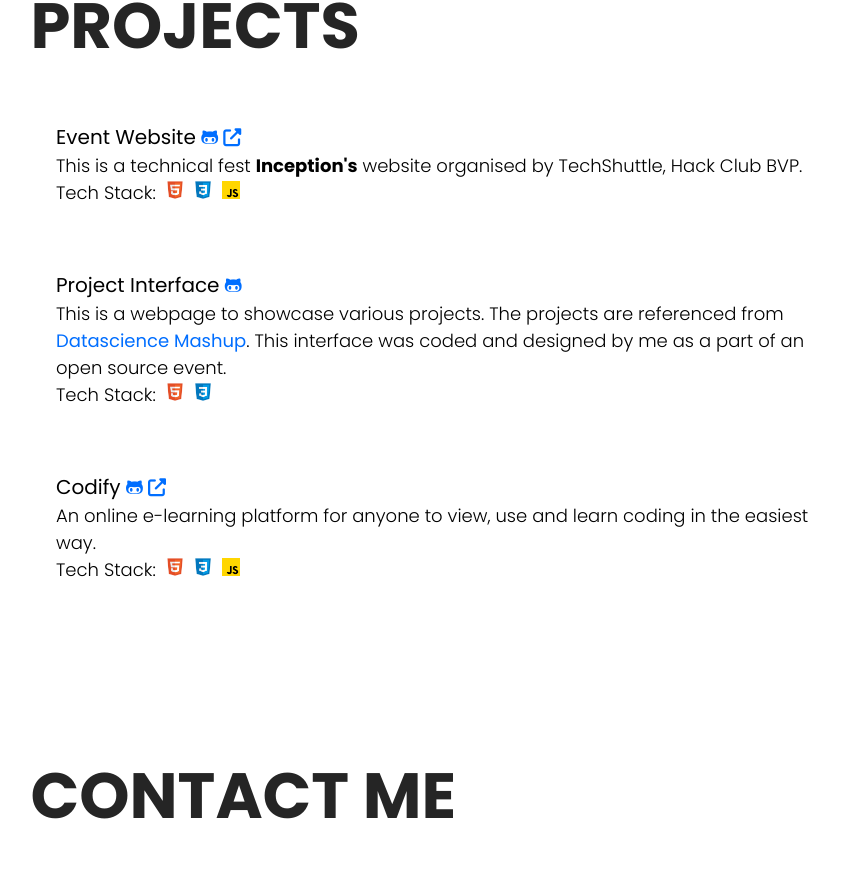
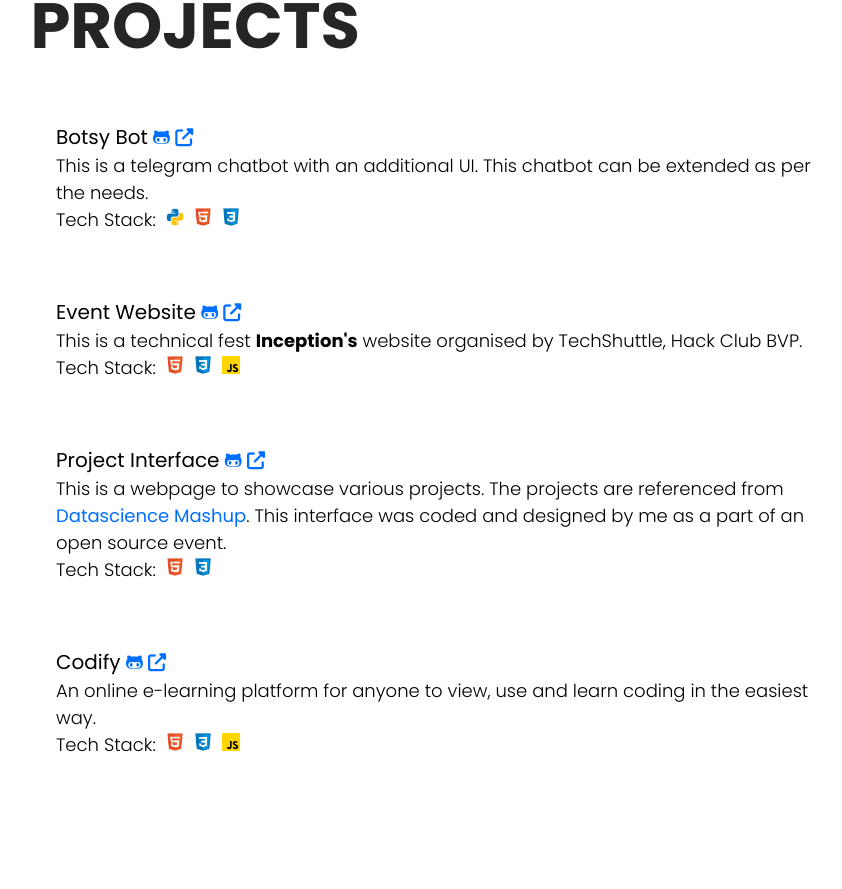
Before and after one commit to kanishkaa24/kanishkaa24.github.io, a plain HTML site: page index.html in a window 1280 px wide. Shown: the part 6658-7547 px from the top of the page, without its empty margins (144-986 px from the left). Drawn offline with Linux system fonts and the light colour scheme.

Commit message:
Updated Project

```diff
--- a/index.html
+++ b/index.html
@@ -317,6 +317,15 @@
                 <h1>PROJECTS</h1>
             </div>
             <div class = "content1">
+                <h1>Botsy Bot   <a href = "https://github.com/kanishkaa24/Botsy-Bot" target = "_blank"><i class="fab fa-github-alt"></i></a>    <a href = "https://bvptechshuttle.github.io/Inception/" target="_blank"><i class="fas fa-external-link-alt"></i></a></h1>
+                <h2>This is a telegram chatbot with an additional UI. This chatbot can be extended as per the needs.</h2>
+                <h2>Tech Stack:
+                    <img src = "source/image/python_logo.png">
+                    <img src = "source/image/HTML_logo.png">
+                    <img src = "source/image/CSS_logo.png">
+                </h2>
+            </div>
+            <div class = "content1">
                 <h1>Event Website    <a href = "https://github.com/BVPTechShuttle/Inception" target = "_blank"><i class="fab fa-github-alt"></i></a>    <a href = "https://bvptechshuttle.github.io/Inception/" target="_blank"><i class="fas fa-external-link-alt"></i></a></h1>
                 <h2>This is a technical fest <b>Inception's</b> website organised by TechShuttle, Hack Club BVP.</h2>
                 <h2>Tech Stack:
@@ -326,7 +335,7 @@
                 </h2>
             </div>
             <div class = "content1">
-                <h1>Project Interface    <a href = "https://github.com/kanishkaa24/project_interface" target = "_blank"><i class="fab fa-github-alt"></i></a></h1>
+                <h1>Project Interface    <a href = "https://github.com/kanishkaa24/project_interface" target = "_blank"><i class="fab fa-github-alt"></i></a>    <a href = "https://kanishkaa24.github.io/project_interface/" target="_blank"><i class="fas fa-external-link-alt"></i></a></h1>
                 <h2>This is a webpage to showcase various projects. The projects are referenced from <a href = "https://github.com/Jayshah6699/datascience-mashup" target = "_blank">Datascience Mashup</a>. This interface was coded and designed by me as a part of an open source event.</h2>
                 <h2>Tech Stack:
                     <img src = "source/image/HTML_logo.png">
```
